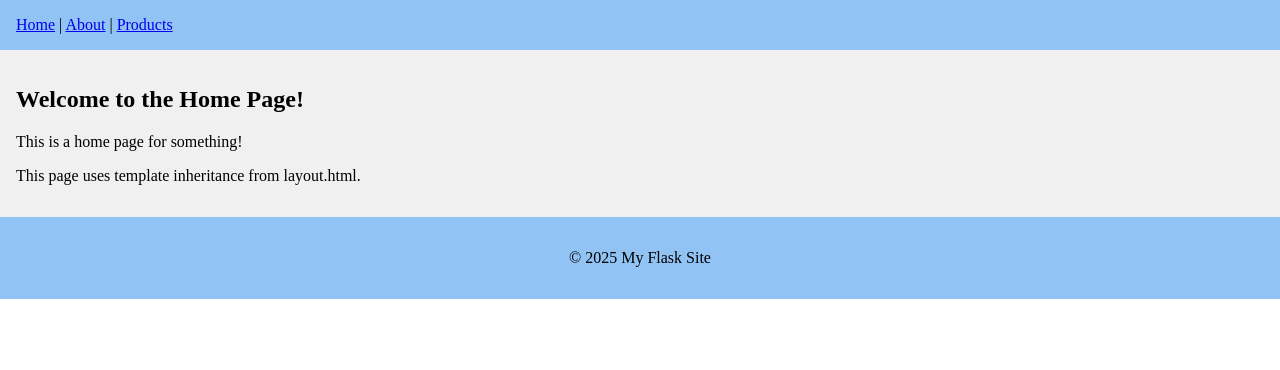
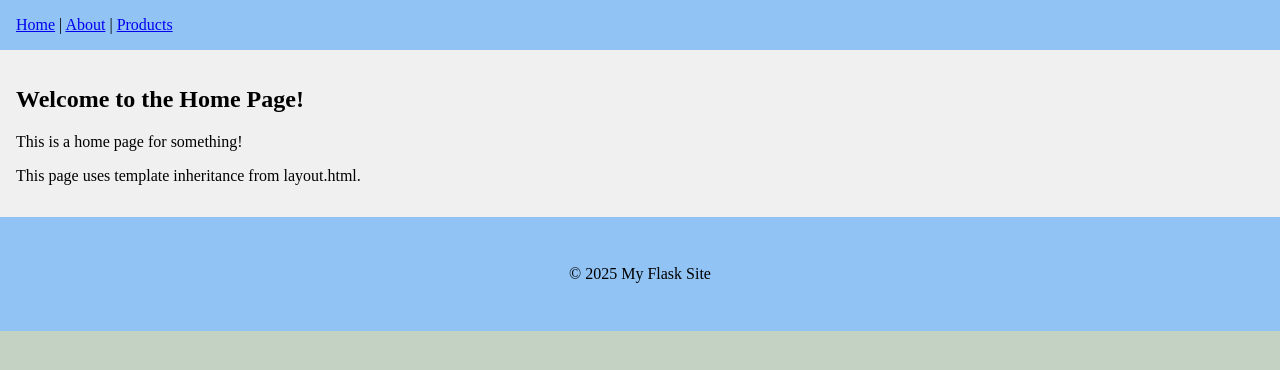
Before and after one commit to rikardajsman/Webbservertemplates, a Flask app: page / in a window 1280 px wide. Shown: the top 370 px of the page. Run offline with Flask 3, Linux system fonts and the light colour scheme.

Commit message:
Bakgrund tillagt.

```diff
--- a/template-inheritance/static/style.css
+++ b/template-inheritance/static/style.css
@@ -2,6 +2,7 @@ html, body {
     margin: 0;
     padding: 0;
     box-sizing: border-box;
+    background-color: rgb(195, 210, 195);
 }
 nav {
     margin: 0;
@@ -16,6 +17,6 @@ footer {
     display: flex;
     justify-content: center;
     align-items: center;
-    padding: 1rem;
+    padding: 2rem;
     background-color: #91c3f5;
 }
--- a/template-inheritance/templates/home.html
+++ b/template-inheritance/templates/home.html
@@ -3,6 +3,7 @@
 {% block title %}Home - Flask Template Inheritance{% endblock %}
 {# this content block overrides the content block in _base.html #}
 {% block content %}
+<link rel="stylesheet" href="{{url_for('static', filename='style.css')}}">
     <h2>Welcome to the Home Page!</h2>
     <p>This is a home page for something!</p>
     <p>This page uses template inheritance from layout.html.</p>
```
